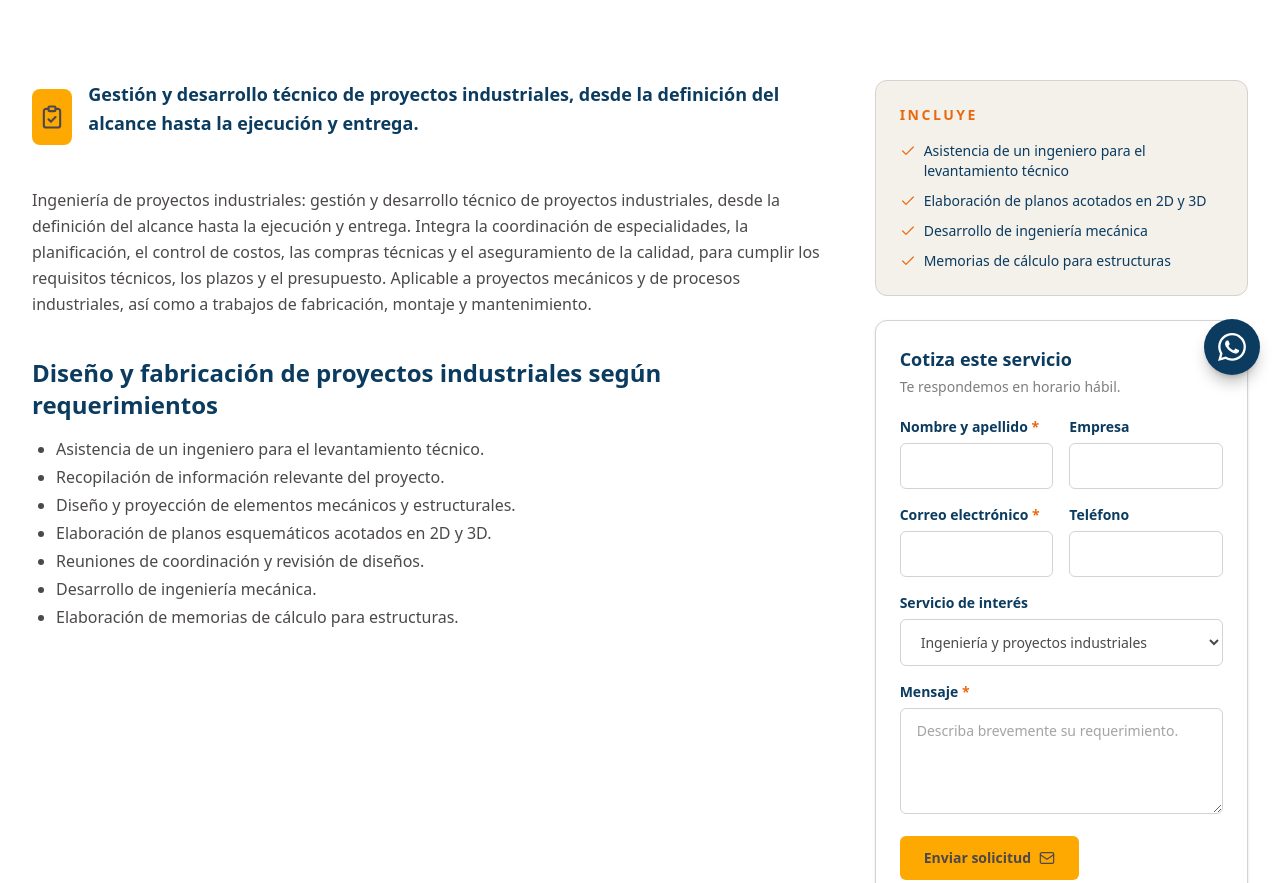
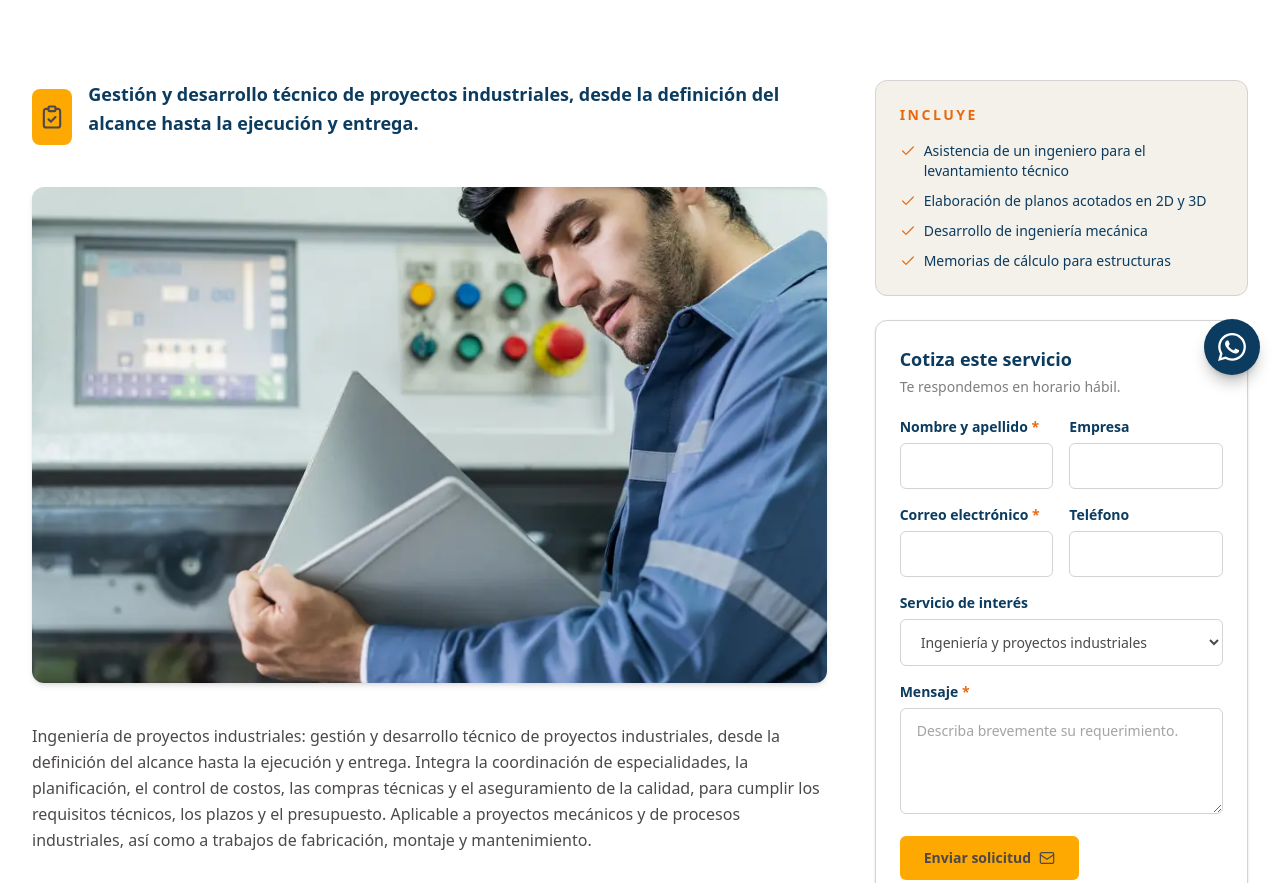
Before and after one commit to codigoraul/reserman.cl, an Astro site: page /soluciones/ingenieria-y-proyectos-industriales in a window 1280 px wide. Shown: the part 405-1288 px from the top of the page. Built offline with nearby package versions, Linux system fonts and the light colour scheme; Astro itself is replaced by a stand-in of ours.

Commit message:
Página de servicio: imagen del servicio dentro del contenido
Co-Authored-By: Claude Sonnet 5.5 <noreply@anthropic.com>
Claude-Session: https://claude.ai/code/session_01CqLjp36oDuKpkEUW5KdeoB

```diff
--- a/src/pages/soluciones/[slug].astro
+++ b/src/pages/soluciones/[slug].astro
@@ -34,6 +34,19 @@ const otros = todos.filter((o) => o.slug !== s.slug);
           </span>
           <p class="text-lg font-semibold text-navy-600">{s.resumen}</p>
         </div>
+        {
+          s.imagen && (
+            <img
+              src={s.imagen}
+              alt={s.titulo}
+              width="900"
+              height="700"
+              loading="lazy"
+              decoding="async"
+              class="mb-10 aspect-[16/10] w-full rounded-xl object-cover shadow-md"
+            />
+          )
+        }
         <Fragment set:html={s.contenido} />
       </article>
 
```
